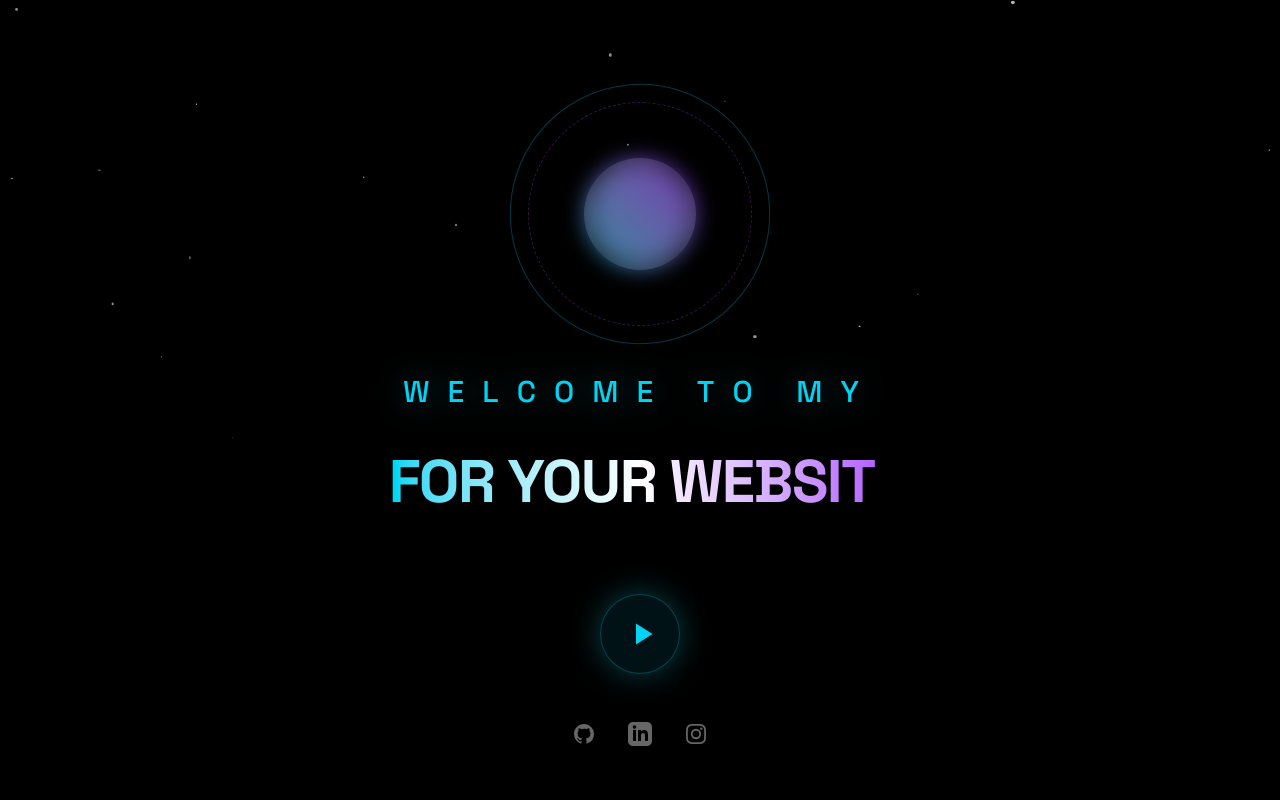
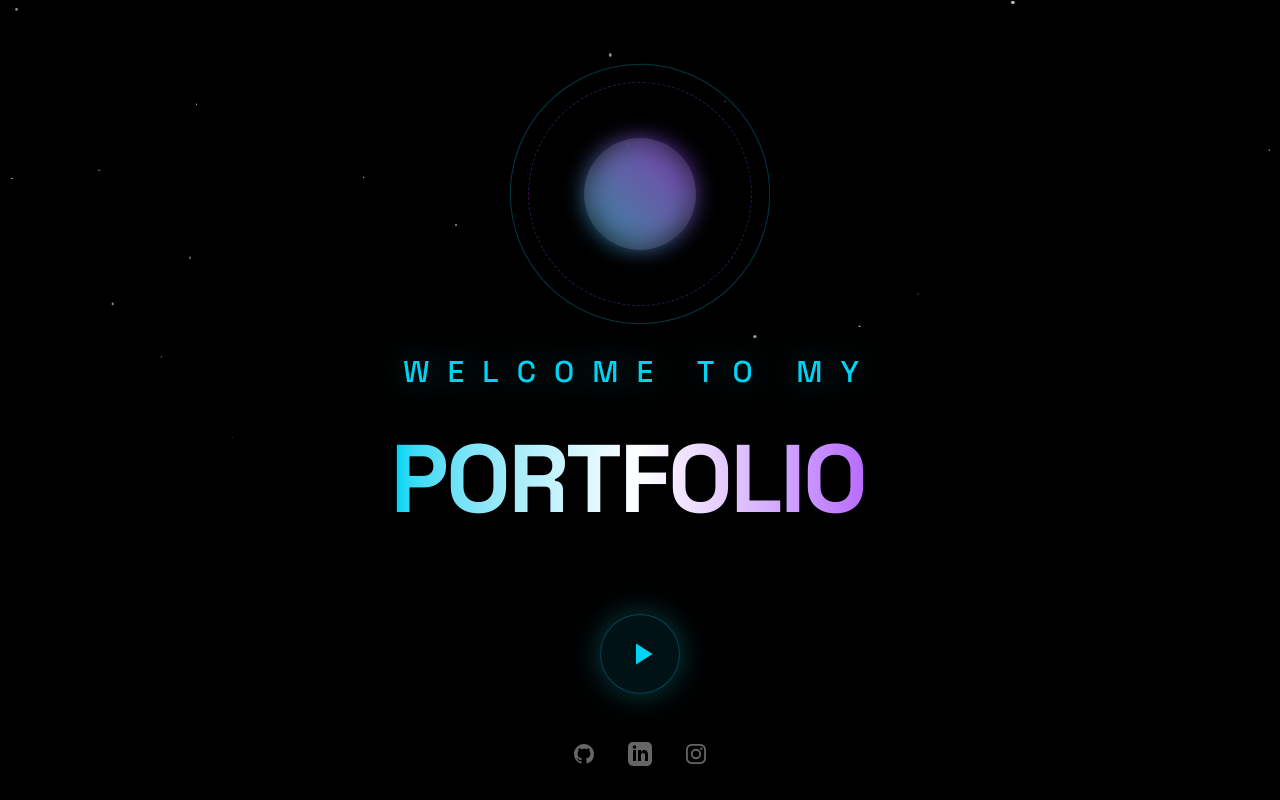
Before and after one commit to monyphy25/Portfolio, a React (Vite) app: page / in a window 1280 px wide. Built offline with nearby package versions, Linux system fonts and the light colour scheme.

Commit message:
Change WelcomeScreen PORTFOLIO animation to matching typewriter style

```diff
--- a/src/components/WelcomeScreen.tsx
+++ b/src/components/WelcomeScreen.tsx
@@ -145,22 +145,22 @@ const WelcomeScreen = ({ onComplete }: WelcomeScreenProps) => {
                                 className="text-xl md:text-3xl font-display font-medium tracking-[0.6em] text-cyan-400 drop-shadow-[0_0_15px_rgba(34,211,238,0.3)] mb-4"
                             />
 
-                            {/* Text Type Animation for PORTFOLIO and more */}
+                            {/* Looping Typewriter for PORTFOLIO */}
                             <motion.div
                                 animate={{
-                                    y: [0, -5, 0],
+                                    y: [0, -8, 0],
                                 }}
                                 transition={{
                                     duration: 4,
                                     repeat: Infinity,
                                     ease: "easeInOut"
                                 }}
-                                className="text-3xl md:text-6xl font-display font-black tracking-tight uppercase bg-gradient-to-r from-cyan-400 via-white to-purple-500 bg-clip-text text-transparent p-4 min-h-[120px] flex items-center justify-center"
+                                className="text-5xl md:text-8xl font-display font-black tracking-tight uppercase bg-gradient-to-r from-cyan-400 via-white to-purple-500 bg-clip-text text-transparent p-4 min-h-[160px] flex items-center justify-center"
                             >
                                 <TextType
-                                    text={["Text typing effect", "for your websites", "Happy coding!"]}
-                                    typingSpeed={75}
-                                    pauseDuration={1500}
+                                    text={["PORTFOLIO"]}
+                                    typingSpeed={100}
+                                    pauseDuration={2000}
                                     showCursor={true}
                                     cursorCharacter="|"
                                 />
```
